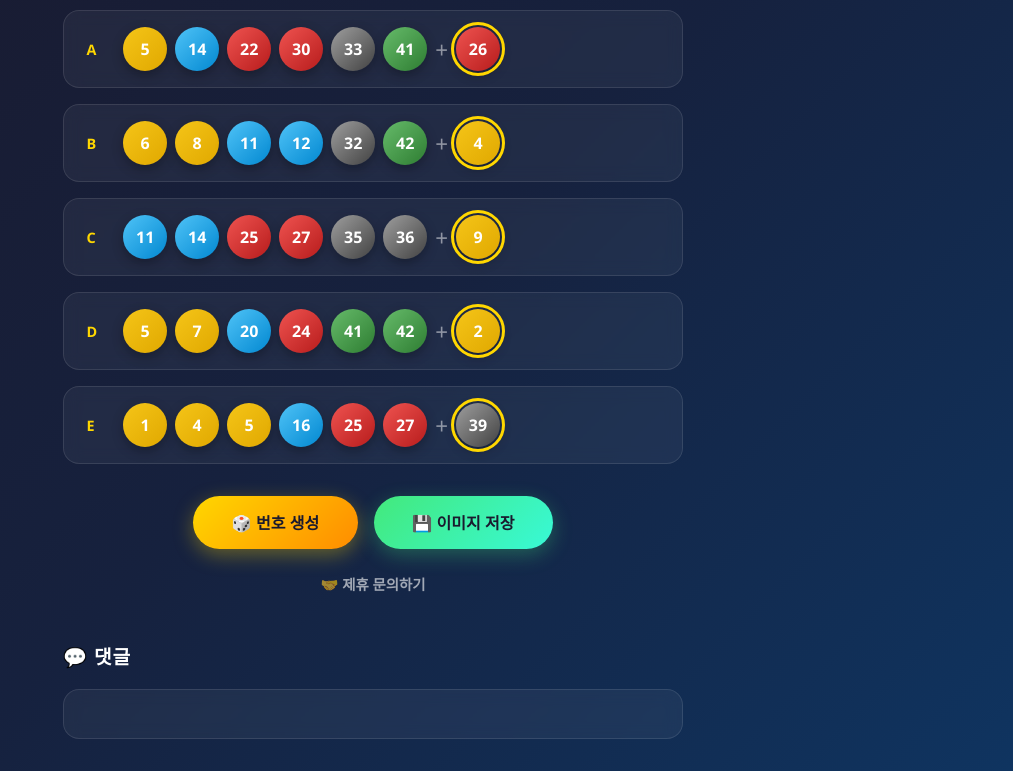
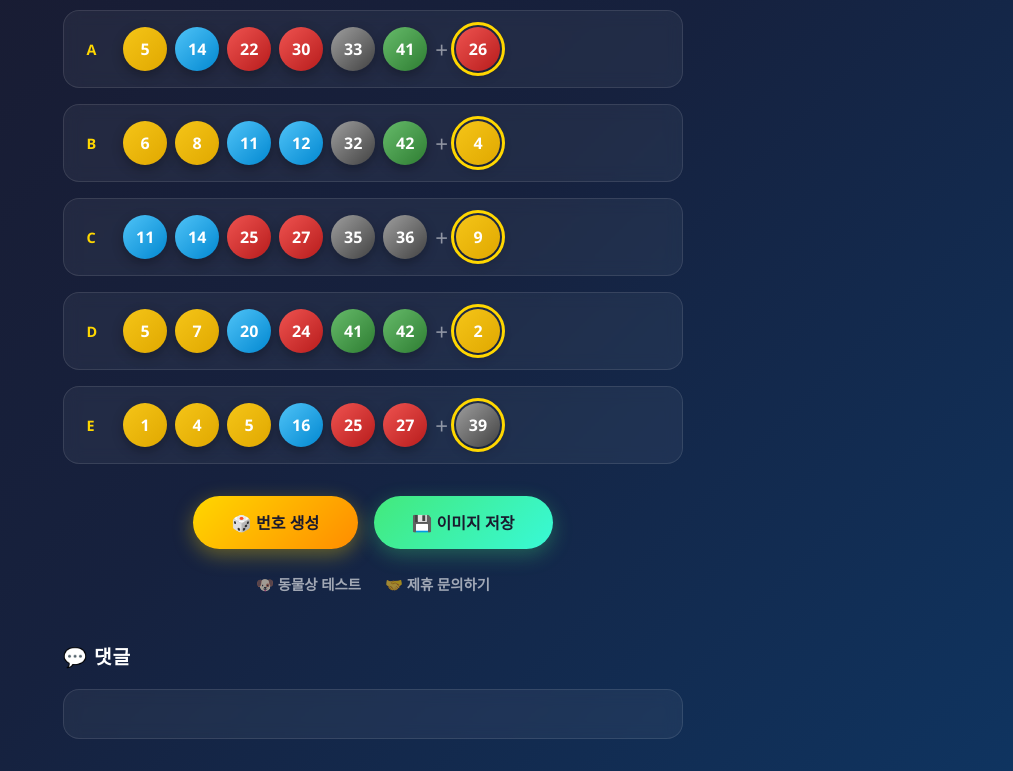
Before and after one commit to smartrobby/product-builder-lecture, a plain HTML site: page index.html in a window 1280 px wide. Shown: the part 100-871 px from the top of the page, without its empty margins (267-1280 px from the left). Drawn offline with nearby package versions, Linux system fonts and the light colour scheme; a script that the page names is missing.

Commit message:
Add animal-test link to index.html nav

```diff
--- a/index.html
+++ b/index.html
@@ -221,17 +221,22 @@
       transform: none;
     }
 
-    #contact-link {
+    .link-group {
+      display: flex;
+      gap: 1.5rem;
       margin-top: 1.5rem;
+    }
+
+    .nav-link {
       color: var(--title-color);
       font-size: 0.9rem;
       font-weight: 600;
       text-decoration: none;
       opacity: 0.6;
-      transition: opacity 0.2s;
+      transition: opacity 0.2s, color 0.4s;
     }
 
-    #contact-link:hover {
+    .nav-link:hover {
       opacity: 1;
     }
 
@@ -279,7 +284,10 @@
     <button id="btn-save" onclick="saveImage()">💾 이미지 저장</button>
   </div>
 
-  <a href="contact.html" id="contact-link">🤝 제휴 문의하기</a>
+  <div class="link-group">
+    <a href="animal-test.html" class="nav-link">🐶 동물상 테스트</a>
+    <a href="contact.html" class="nav-link">🤝 제휴 문의하기</a>
+  </div>
 
   <div id="comments-section">
     <h2>💬 댓글</h2>
```
